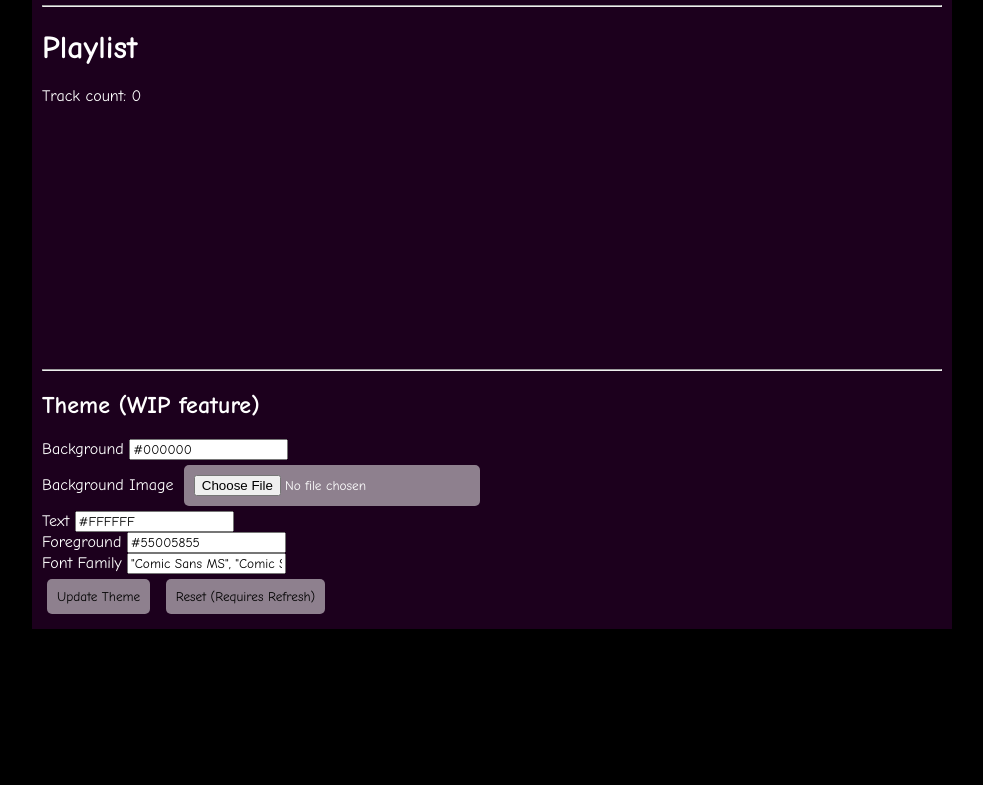
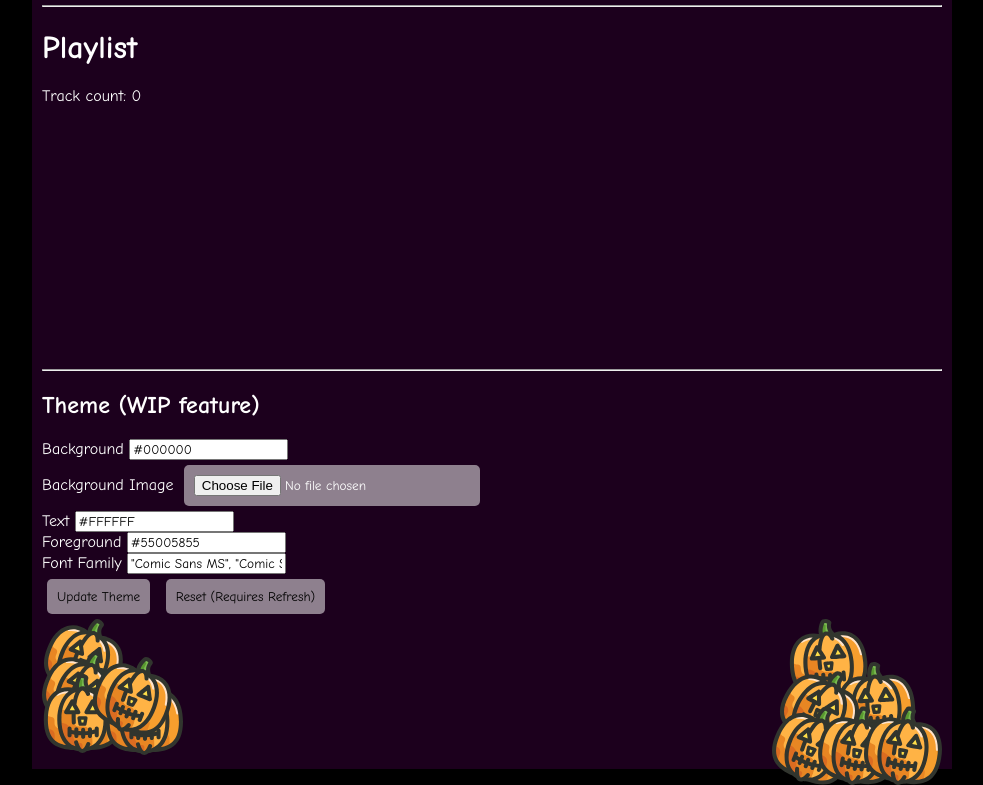
Before and after one commit to minidogg/splp, a plain HTML site: page index.html in a window 1280 px wide. Shown: the part 804-1589 px from the top of the page, without its empty margins (148-1131 px from the left). Before the commit the page ends 1441 px from the top, so only its background shows below. Drawn offline with Linux system fonts and the light colour scheme.

Commit message:
PUMPKIN!

```diff
--- a/index.html
+++ b/index.html
@@ -94,6 +94,9 @@
     <br>
     <button id="updateTheme">Update Theme</button>
     <button id="resetTheme">Reset (Requires Refresh)</button>
+    <br>
+    <img src="/img/pumpkin2.svg">
+    <img src="/img/pumpkin3.svg" style="float: right;">
     </div>
 
     <script src="https://gdevtools.vercel.app/gdevtools.js"></script>
```
Also changed, not shown: img/pumpkin2.svg (added), img/pumpkin3.svg (added).
